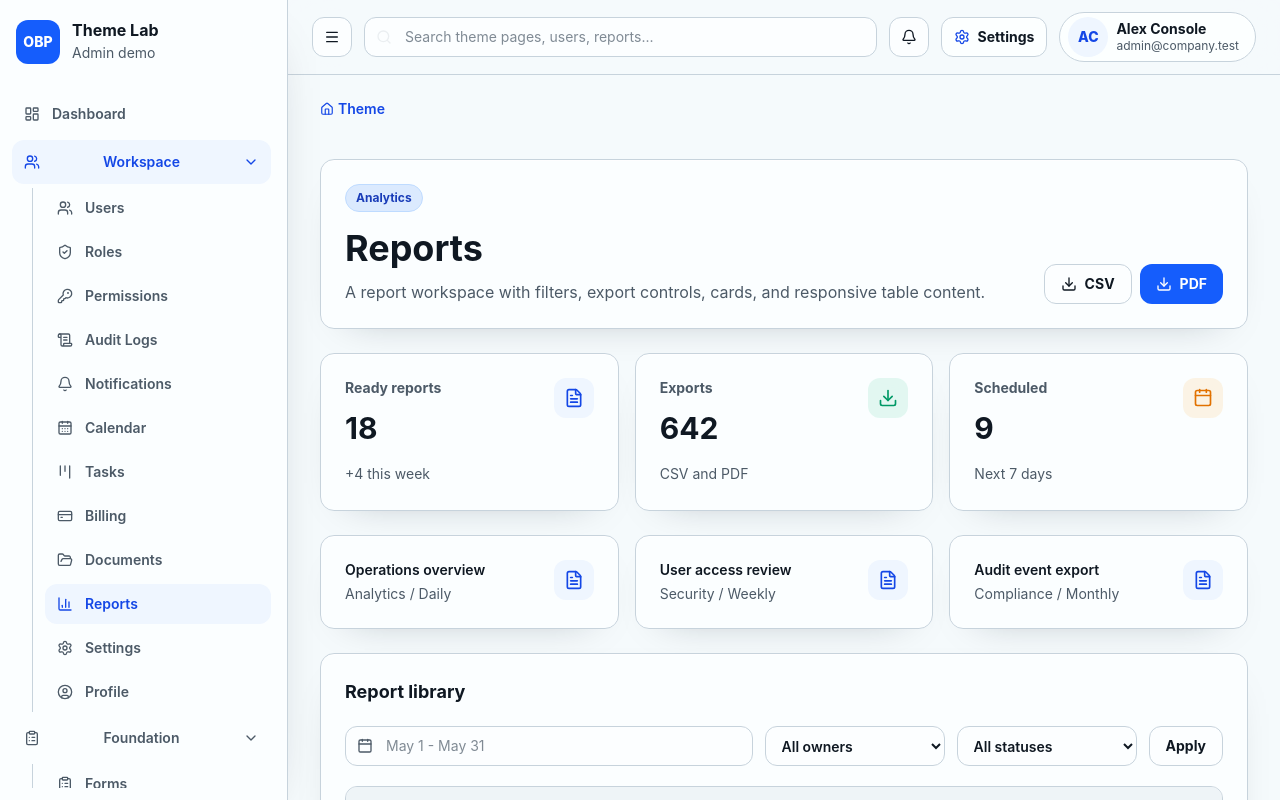
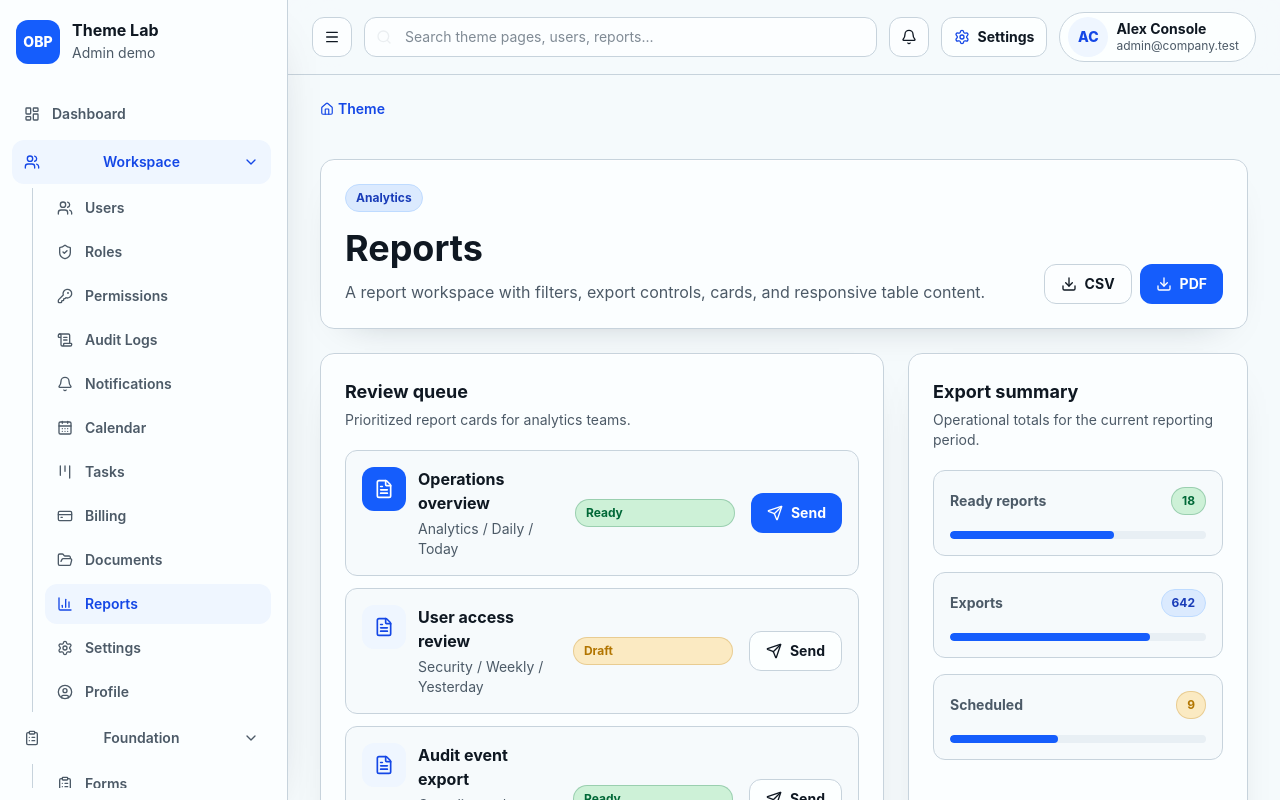
Before and after one commit to kharazian/open-business-platform, a React (Vite) app in the folder src/app/: page /theme/reports in a window 1280 px wide. Shown: the top 800 px of the page. Built offline with nearby package versions, Linux system fonts and the light colour scheme.

Commit message:
Vary theme reports layout

```diff
--- a/src/app/src/theme/pages/ThemeReports.tsx
+++ b/src/app/src/theme/pages/ThemeReports.tsx
@@ -1,4 +1,4 @@
-import { Calendar, Download, FileText } from "lucide-react";
+import { Calendar, Download, FileText, Send } from "lucide-react";
 import { themeReports } from "../mockData";
 import { Badge } from "../../components/ui/Badge";
 import { Button } from "../../components/ui/Button";
@@ -6,13 +6,17 @@ import { Card } from "../../components/ui/Card";
 import { Input } from "../../components/ui/Input";
 import { PageHeader } from "../../components/ui/PageHeader";
 import { Select } from "../../components/ui/Select";
-import { StatCard } from "../../components/ui/StatCard";
 import { Table } from "../../components/ui/Table";
 import { useThemeAppearance } from "../../context/ThemeAppearanceContext";
 import { cn } from "../../lib/cn";
 
 export function ThemeReports() {
   const { palette } = useThemeAppearance();
+  const exportSummary = [
+    ["Ready reports", "18", "success"],
+    ["Exports", "642", "info"],
+    ["Scheduled", "9", "warning"]
+  ] as const;
 
   return (
     <div className="space-y-6">
@@ -28,28 +32,47 @@ export function ThemeReports() {
         }
       />
 
-      <div className="grid gap-4 md:grid-cols-3">
-        <StatCard label="Ready reports" value="18" hint="+4 this week" icon={FileText} />
-        <StatCard label="Exports" value="642" hint="CSV and PDF" icon={Download} tone="success" />
-        <StatCard label="Scheduled" value="9" hint="Next 7 days" icon={Calendar} tone="warning" />
-      </div>
+      <div className="grid gap-6 xl:grid-cols-[minmax(0,1fr)_340px]">
+        <Card title="Review queue" description="Prioritized report cards for analytics teams.">
+          <div className="grid gap-3">
+            {themeReports.map((report, index) => (
+              <div className="grid gap-4 rounded-xl border border-border bg-muted/25 p-4 md:grid-cols-[minmax(0,1fr)_160px_auto] md:items-center" key={report.name}>
+                <div className="flex min-w-0 gap-3">
+                  <span className={cn("grid size-11 shrink-0 place-items-center rounded-xl", index === 0 ? palette.primaryBg : palette.softBg, index === 0 ? "text-white" : palette.softText)}>
+                    <FileText size={20} />
+                  </span>
+                  <div className="min-w-0">
+                    <p className="font-bold text-foreground">{report.name}</p>
+                    <p className="mt-1 text-sm text-muted-foreground">
+                      {report.owner} / {report.type} / {report.updated}
+                    </p>
+                  </div>
+                </div>
+                <Badge tone={report.status === "Ready" ? "success" : "warning"}>{report.status}</Badge>
+                <Button variant={index === 0 ? "primary" : "outline"}>
+                  <Send size={16} />
+                  Send
+                </Button>
+              </div>
+            ))}
+          </div>
+        </Card>
 
-      <div className="grid gap-4 md:grid-cols-3">
-        {themeReports.slice(0, 3).map((report) => (
-          <Card key={report.name}>
-            <div className="flex items-start justify-between gap-4">
-              <div>
-                <p className="text-sm font-semibold text-foreground">{report.name}</p>
-                <p className="mt-1 text-sm text-muted-foreground">
-                  {report.owner} / {report.type}
-                </p>
+        <Card title="Export summary" description="Operational totals for the current reporting period.">
+          <div className="space-y-4">
+            {exportSummary.map(([label, value, tone]) => (
+              <div className="rounded-xl border border-border bg-muted/25 p-4" key={label}>
+                <div className="flex items-center justify-between gap-3">
+                  <p className="text-sm font-bold text-muted-foreground">{label}</p>
+                  <Badge tone={tone}>{value}</Badge>
+                </div>
+                <div className="mt-4 h-2 overflow-hidden rounded-full bg-muted">
+                  <div className={cn("h-full rounded-full", palette.primaryBg)} style={{ width: label === "Exports" ? "78%" : label === "Ready reports" ? "64%" : "42%" }} />
+                </div>
               </div>
-              <span className={cn("grid size-10 place-items-center rounded-xl", palette.softBg, palette.softText)}>
-                <FileText size={20} />
-              </span>
-            </div>
-          </Card>
-        ))}
+            ))}
+          </div>
+        </Card>
       </div>
 
       <Card title="Report library">
```
